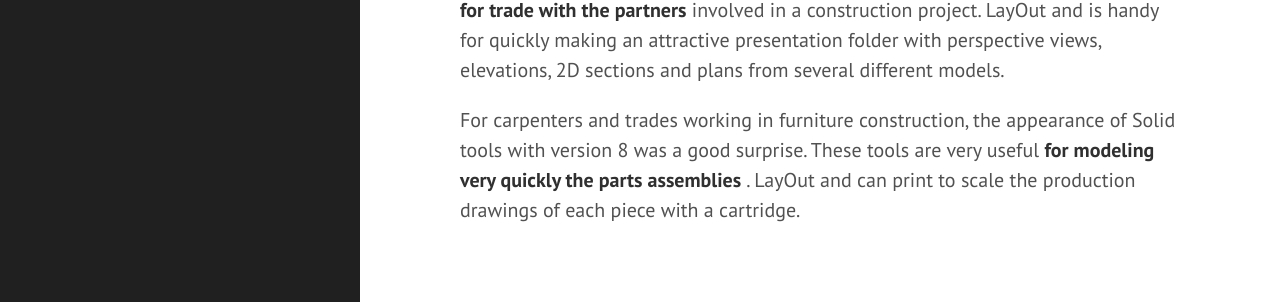
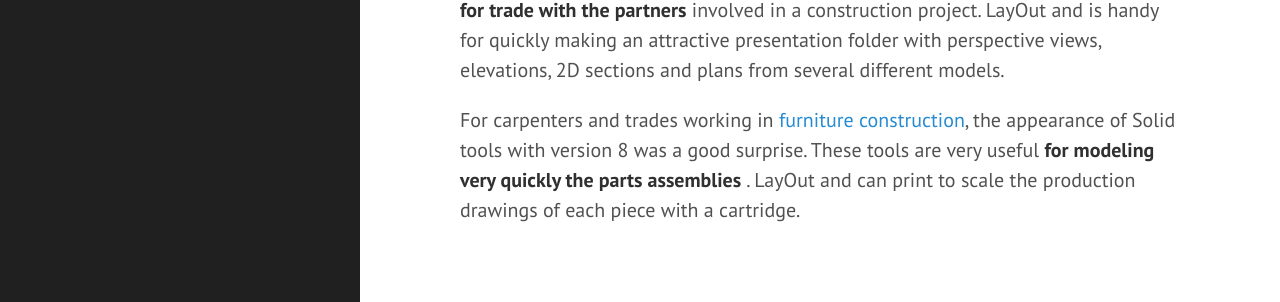
Before and after one commit to ady888/ady888.github.io, a Jekyll site: the page built from _posts/2016-10-27-sketchup-or-sketchup-pro-what-s-the-deal.markdown, in a window 1280 px wide and 900 px high, scrolled down 1711 px. Shown: the part 274-576 px from the top of the window. Built offline with Jekyll 4.4.1, drawn with Linux system fonts in a browser that asks for light colours; some of the changed lines change nothing that is shown.

Commit message:
Post update: SketchUp or SketchUp Pro? What's the Deal...

```diff
--- a/_posts/2016-10-27-sketchup-or-sketchup-pro-what-s-the-deal.markdown
+++ b/_posts/2016-10-27-sketchup-or-sketchup-pro-what-s-the-deal.markdown
@@ -38,4 +38,4 @@ SketchUp Pro features:
 
 For architects, its difficult to do without the <strong>import and export of DXF or DWG files for trade with the partners</strong> involved in a construction project. LayOut and is handy for quickly making an attractive presentation folder with perspective views, elevations, 2D sections and plans from several different models.
 
-For carpenters and trades working in furniture construction, the appearance of Solid tools with version 8 was a good surprise. These tools are very useful <strong>for modeling very quickly the parts assemblies</strong> . LayOut and can print to scale the production drawings of each piece with a cartridge.
+For carpenters and trades working in <a href="https://www.design.org.au/designindustry/design-disciplines-2/furniture-design" MidP4>furniture construction</a>, the appearance of Solid tools with version 8 was a good surprise. These tools are very useful <strong>for modeling very quickly the parts assemblies</strong> . LayOut and can print to scale the production drawings of each piece with a cartridge.
```
